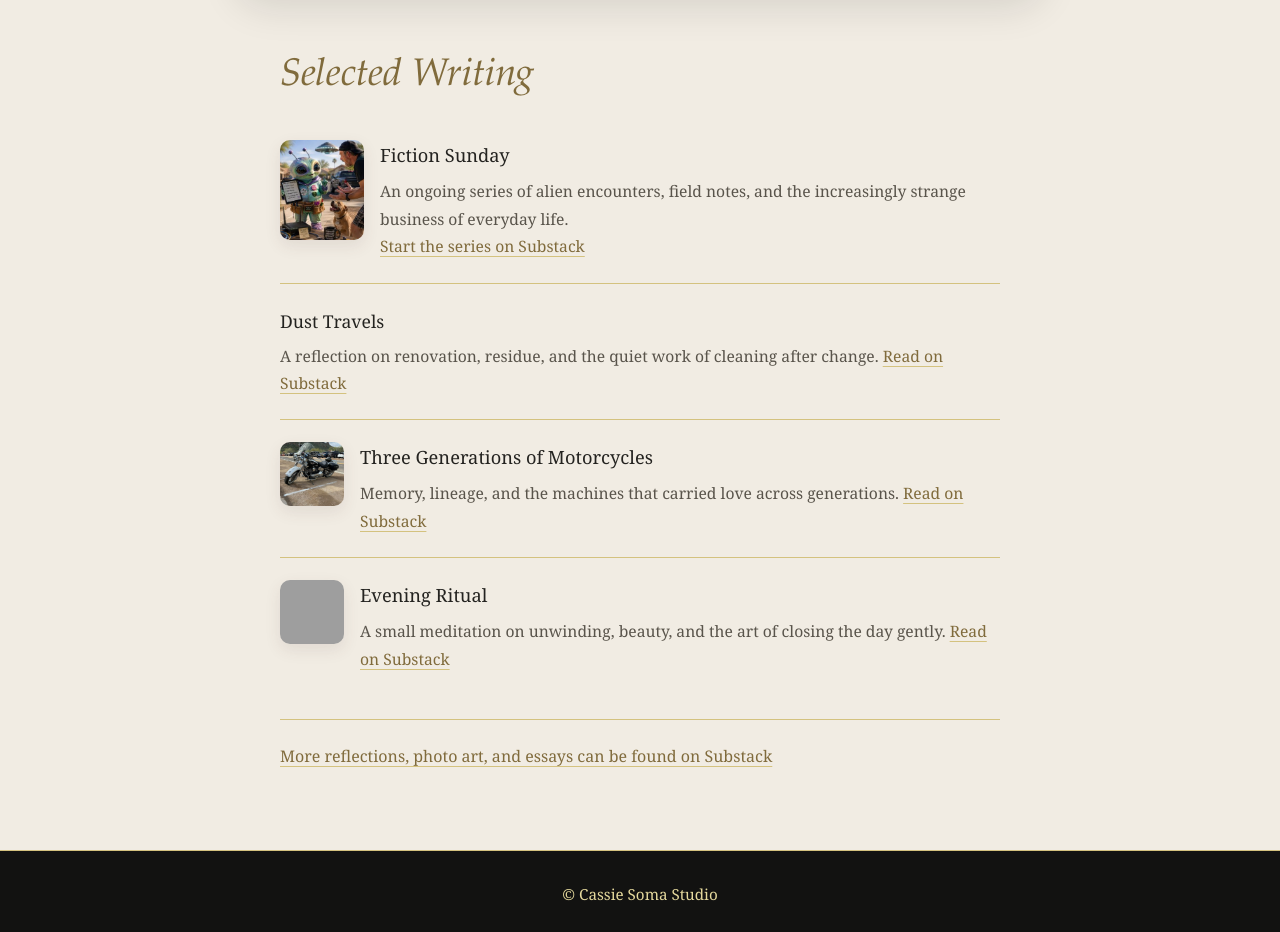
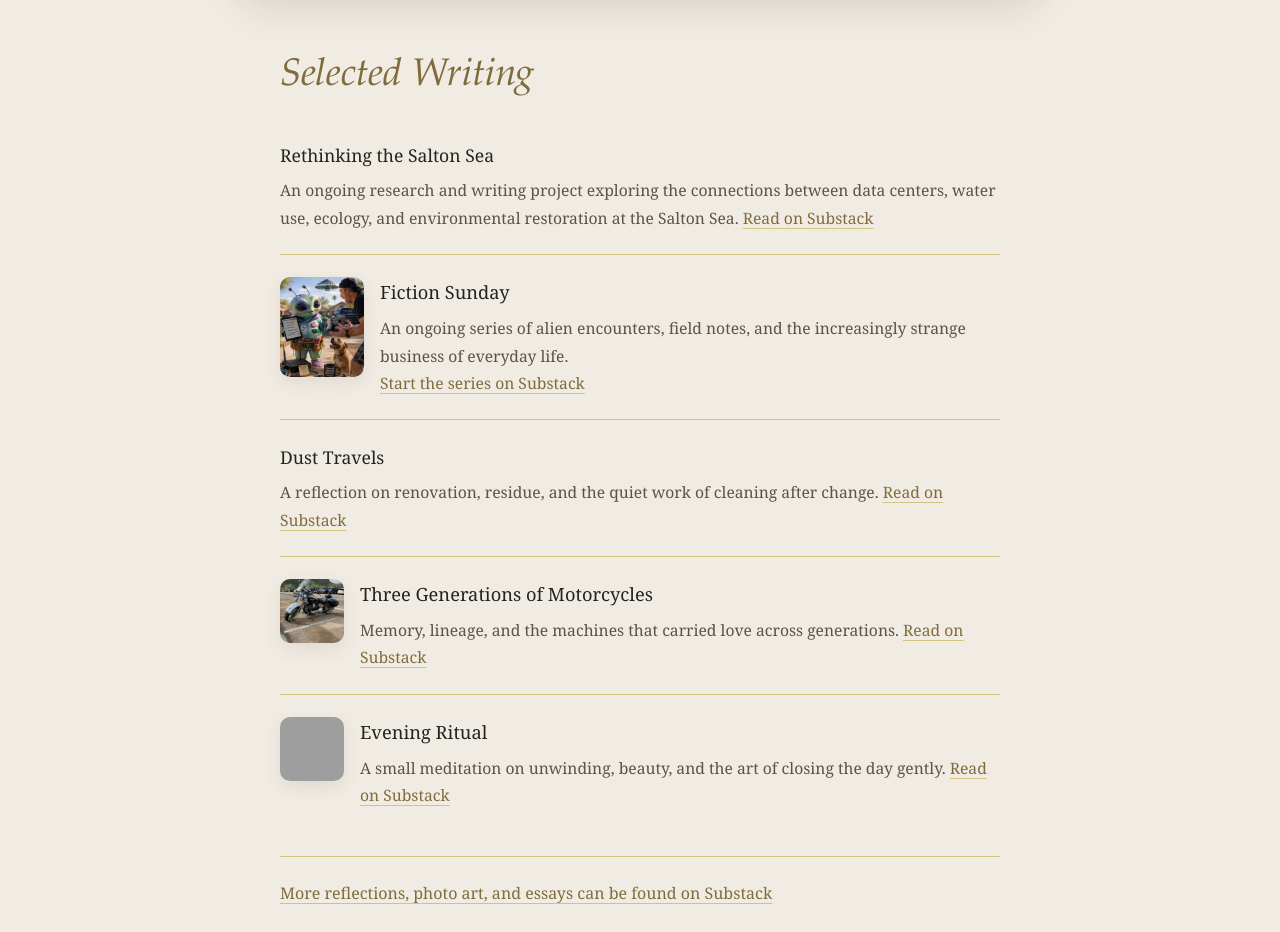
Before and after one commit to cassiesomastudio/cassiesoma.github.io, a plain HTML site: page studio.html in a window 1280 px wide. Shown: the part 2000-2932 px from the top of the page. Drawn offline with Linux system fonts and the light colour scheme; grey boxes are pictures that could not be loaded.

Commit message:
Add Salton Sea research project description and Substack link

```diff
--- a/studio.html
+++ b/studio.html
@@ -415,6 +415,14 @@ header h1,.intro h2,.featured-story h2,.writing-section h2{font-family:Baskervil
     <section class="writing-section">
         <h2>Selected Writing</h2>
 
+        <div class="entry" id="salton-sea-project">
+            <div class="text-only">
+                <h3>Rethinking the Salton Sea</h3>
+                <p>An ongoing research and writing project exploring the connections between data centers, water use, ecology, and environmental restoration at the Salton Sea. <a href="https://substack.com/@cassiesomastudio/note/p-206235793" target="_blank" rel="noopener noreferrer">Read on Substack</a></p>
+            </div>
+        </div>
+
+
         <div class="entry fiction-sunday-entry">
             <div class="entry-inner">
                 <div class="thumb fiction-sunday-thumb">
```
